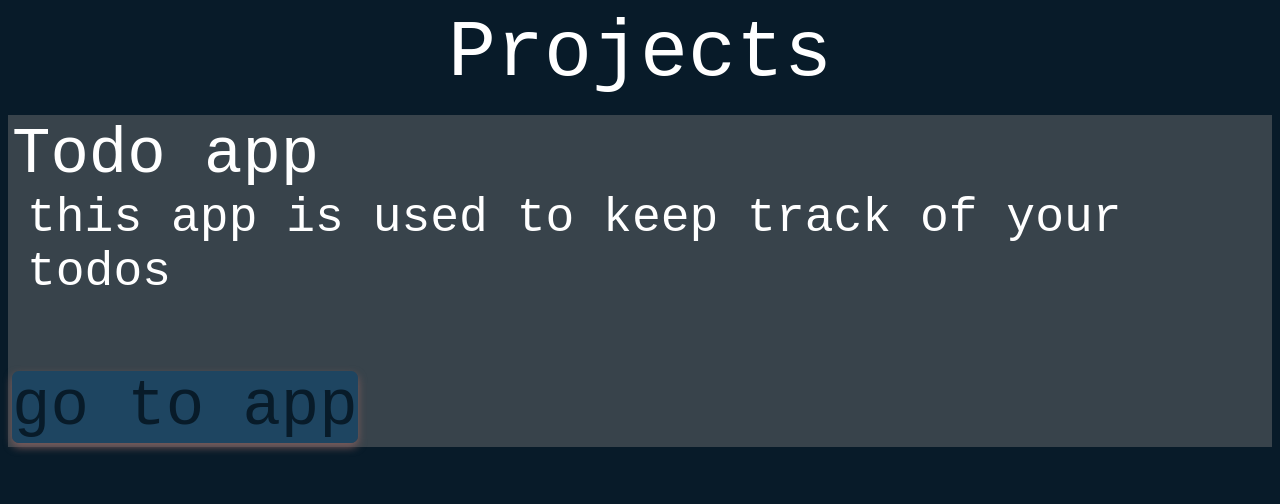
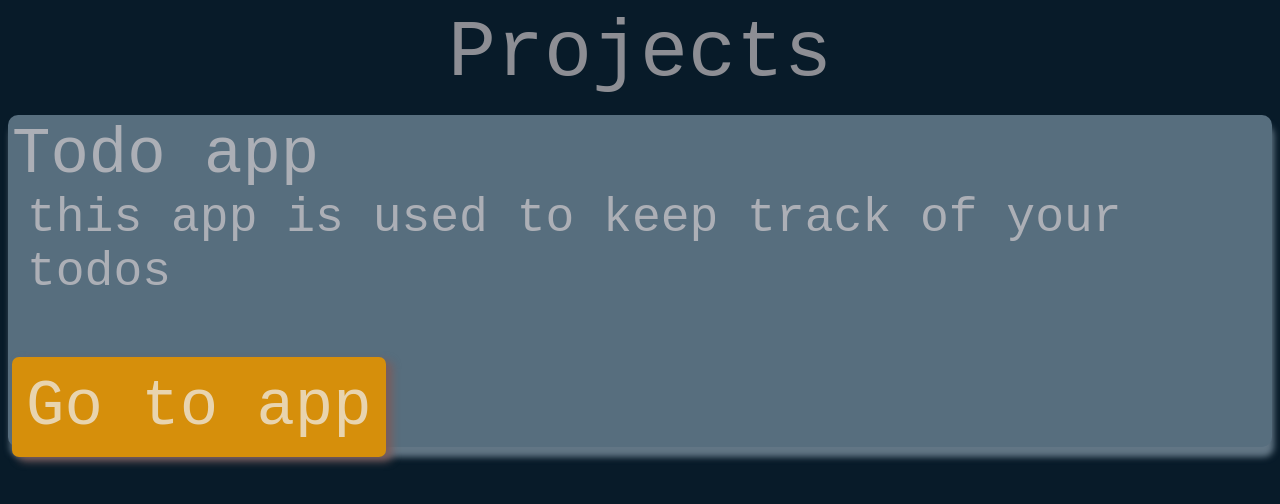
Before and after one commit to gladdiius/portifolio, a plain HTML site: page portifolio.html in a window 1280 px wide. Drawn offline with Linux system fonts and the light colour scheme.

Commit message:
updates on 7/27/23

```diff
--- a/contact.css
+++ b/contact.css
@@ -34,6 +34,15 @@ ul li {
   border-radius: 10px;
   padding: 10px;
 }
+ul li:hover {
+  border-radius: 12px;
+  box-shadow: 0 0 0;
+  cursor: pointer;
+}
+
+ul li:active {
+  box-shadow: 2px 2px 2px #56636d;
+}
 
 .phonenum {
   display: none;
@@ -52,3 +61,8 @@ ul li {
   justify-content: center;
   font-size: 3rem;
 }
+
+ul li a {
+  text-decoration: none;
+  color: white;
+}
--- a/hireme.css
+++ b/hireme.css
@@ -1,8 +1,7 @@
 body {
   background-color: #081b29;
   display: flex;
-  align-items: center;
-  justify-content: center;
+  align-items: baseline;
   color: white;
   font-family: "Courier New", Courier, monospace;
   box-sizing: border-box;
@@ -14,11 +13,24 @@ p {
   background: #38434b;
 }
 a {
-  background: rgb(116, 101, 101);
+  background: rgb(101, 106, 116);
   text-decoration: none;
-  color: black;
+  color: hsla(0, 6%, 97%, 0.925);
   padding: 5px;
   border-radius: 3px;
-  box-shadow: 10px 10px 10px #38434b;
+  box-shadow: 0 0 10px #5b6266;
   backdrop-filter: blur(10px);
 }
+a:hover {
+  border-radius: 10px;
+  color: white;
+  box-shadow: 0 0 0;
+}
+a:active {
+  border-radius: 10px;
+  color: hsla(0, 6%, 97%, 0.925);
+  background-color: #49545c;
+}
+h1 {
+  color: #727c83;
+}
--- a/portifolio.css
+++ b/portifolio.css
@@ -1,6 +1,6 @@
 body {
   background: #081b29;
-  color: white;
+  color: #e4dbdb9a;
   font-family: "Courier New", Courier, monospace;
 }
 
@@ -13,7 +13,10 @@ body {
 }
 .projects ul {
   padding: 4px;
-  background: #38434b;
+  background: #576e7e;
+  border-radius: 10px;
+  box-shadow: 2px 10px 6px #627685;
+  backdrop-filter: blur(26px);
 }
 
 .projects ul li {
@@ -30,12 +33,30 @@ body {
 
 .projects ul li a {
   text-decoration: none;
-  background: #1e4561;
-  color: #081b29;
+  background: #d68f0b;
+  color: #eeeae3c2;
   border-radius: 7px;
-  box-shadow: 0 4px 8px #7c5c5c;
+  box-shadow: 6px 4px 8px #7c5c5c;
+  backdrop-filter: blur(10px);
+  padding: 14px;
 }
 .projects ul li a:hover {
   border-radius: 20px;
   box-shadow: 0 0 8px #7c5c5c;
 }
+
+ul li a::before {
+  content: "";
+  background: #d68f0b;
+  position: absolute;
+  width: 95%;
+  height: 80%;
+  animation: showRight 1s ease-in forwards;
+  animation-delay: 0.4s;
+}
+
+@keyframes showRight {
+  100% {
+    width: 0;
+  }
+}
```
Also changed, not shown: contact.html (+21 -5 lines), hireme.html (+1 -0 lines), index.html (+1 -1 lines), letstalk.html (+2 -1 lines), portifolio.html (+1 -1 lines), style.css (+2 -5 lines).
